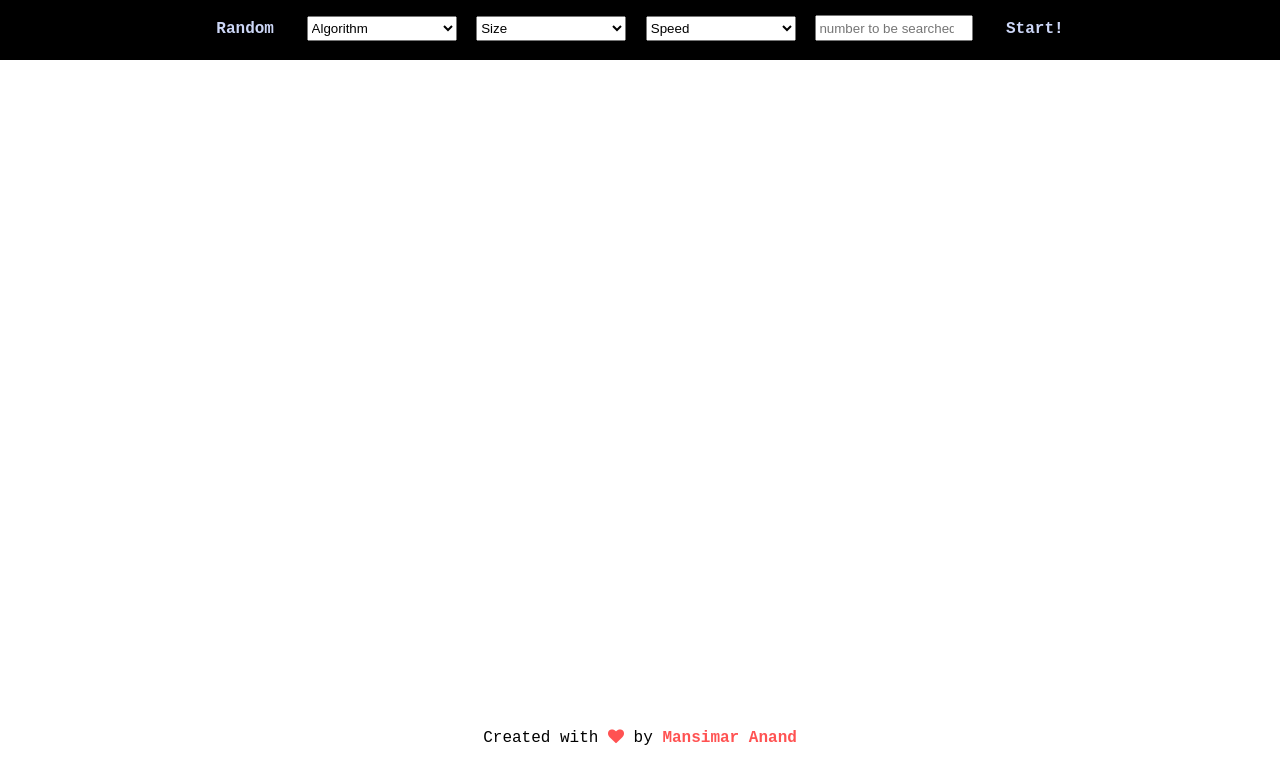
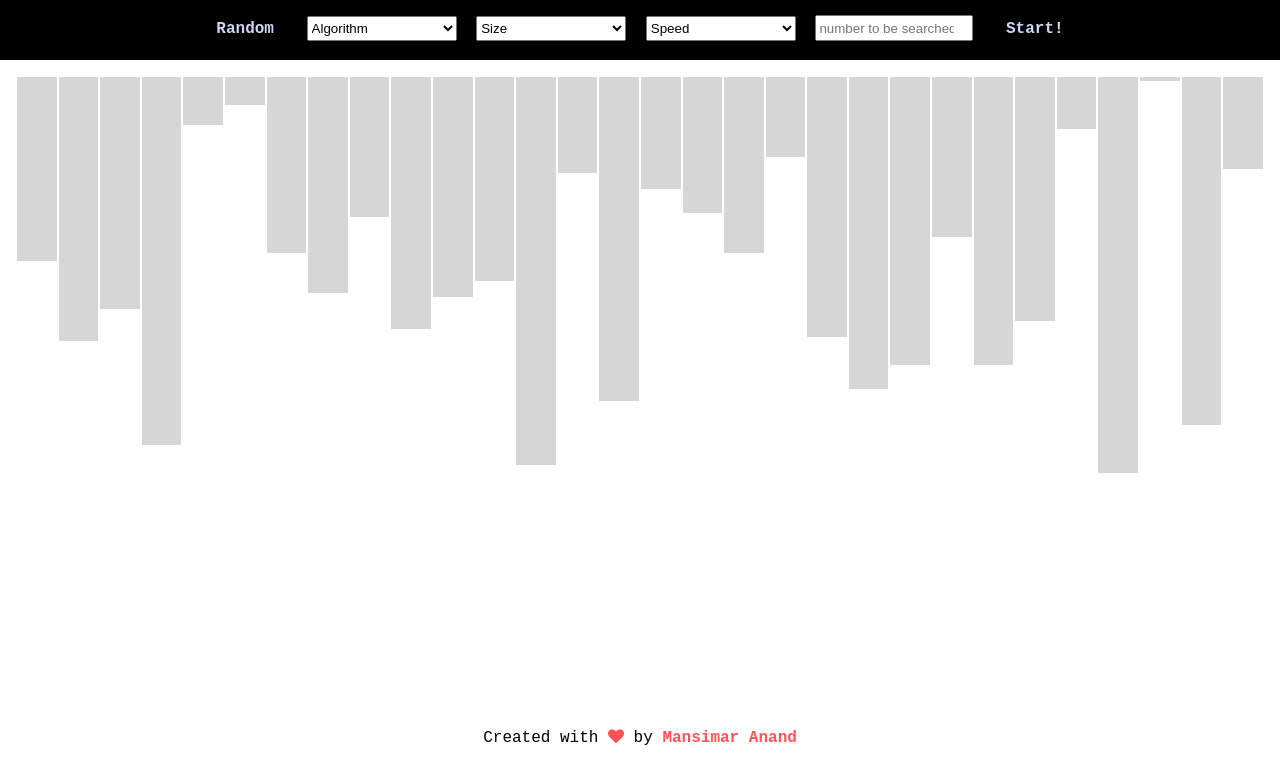
Before and after one commit to anandman03/Algorithmic-Visualizer, a plain HTML site: page index.html in a window 1280 px wide. Both pictures are taken after a click on the link "Start!". Drawn offline with Linux system fonts and the light colour scheme.

Commit message:
Added Screen Rendering

```diff
--- a/index.html
+++ b/index.html
@@ -61,7 +61,7 @@
         <span class="options">
             <input type="number" id="menu" class ="input" placeholder="number to be searched">
         </span>
-        <a class="start">Start!</a>
+        <a class="start" onclick="startAlgorithm()">Start!</a>
         <a class="icon"><i class="fa fa-bars"></i>
     </div>
     <!-- Navbar Ends -->
--- a/js/app.js
+++ b/js/app.js
@@ -1,10 +1,22 @@
 'use strict';
 
+// importing algorithms
 document.write('<script type="text/javascript" src="./js/bubbleSort.js"></script>');
+document.write('<script type="text/javascript" src="./js/constants.js"></script>');
+
+// importing helpers
+document.write('<script type="text/javascript" src="./js/helpers/swap.js"></script>');
+document.write('<script type="text/javascript" src="./js/helpers/clearScreen.js"></script>');
+document.write('<script type="text/javascript" src="./js/helpers/getIntegerList.js"></script>');
+
+
+window.onload = updateScreenContent;
 
 function updateScreenContent() {
     let sizeFieldValue = document.querySelector(".sizeMenu").value;
     sizeFieldValue = (sizeFieldValue == 0) ? 30 : sizeFieldValue;
+
+    clearScreen();
 
     let list = generateList(sizeFieldValue);
     const collection = document.querySelector(".array");
@@ -12,7 +24,7 @@ function updateScreenContent() {
     {
         const node = document.createElement("div");
         node.setAttribute("class", "cell");
-        node.setAttribute("value", String(element));
+        node.setAttribute("value", element);
         node.style.height = `${4*element}px`;
         collection.appendChild(node);
     }
@@ -28,3 +40,26 @@ function generateList(length) {
     }
     return list;
 };
+
+function startAlgorithm() {
+    let list = document.querySelectorAll(".cell");
+    let moves = [];
+
+    let algorithmType = Number(document.querySelector(".algoMenu").value);
+    switch (algorithmType) {
+        case 0:
+            console.log("Not proven !!");
+
+        case 1:
+            moves = getBubbleSortMoves(list);
+            break;
+
+        default:
+            break;
+    }
+    console.log(moves);
+}
+
+// function visualisation() {
+
+// };
--- a/js/bubbleSort.js
+++ b/js/bubbleSort.js
@@ -0,0 +1,19 @@
+'use strict';
+
+function getBubbleSortMoves(list) {
+    let moves = [];
+    let array = getNumericalValues(list);
+
+    for(let counter = 0 ; counter < (list.length - 1) ; ++counter) {
+        for(let index = 0 ; index < (list.length - counter - 1) ; ++index) {
+            if(array[index] > array[index + 1]) {
+                swap(array, index, index + 1);
+                moves.push([index, index + 1, SWAP]);
+            }
+            else {
+                moves.push([index, index + 1, NO_SWAP]);
+            }
+        }
+    }
+    return moves;
+};
--- /dev/null
+++ b/js/constants.js
@@ -0,0 +1,2 @@
+const SWAP = 1;
+const NO_SWAP = 2;
--- /dev/null
+++ b/js/helpers/clearScreen.js
@@ -0,0 +1,3 @@
+function clearScreen() {
+    document.querySelector(".array").innerHTML = "";
+}
--- /dev/null
+++ b/js/helpers/getIntegerList.js
@@ -0,0 +1,10 @@
+'use strict';
+
+function getNumericalValues(list) {
+    let values = [];
+    for(let index = 0 ; index < list.length ; ++index) {
+        values.push(list[index].getAttribute("value"));
+        values[index] = Number(values[index]);
+    }
+    return values;
+};
--- /dev/null
+++ b/js/helpers/swap.js
@@ -0,0 +1,7 @@
+'use strict';
+
+function swap(array, index1, index2) {
+    let temp = array[index1];
+    array[index1] = array[index2];
+    array[index2] = temp;
+};
```
